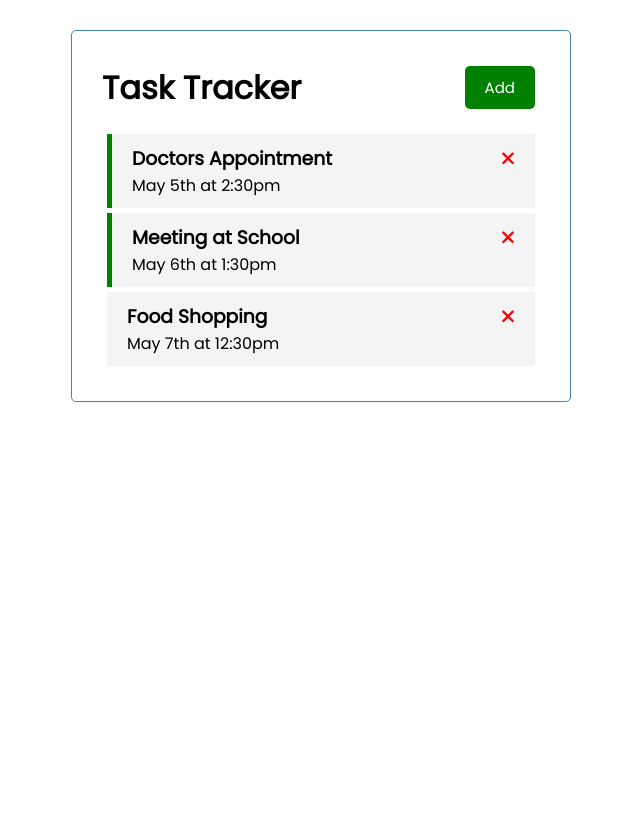
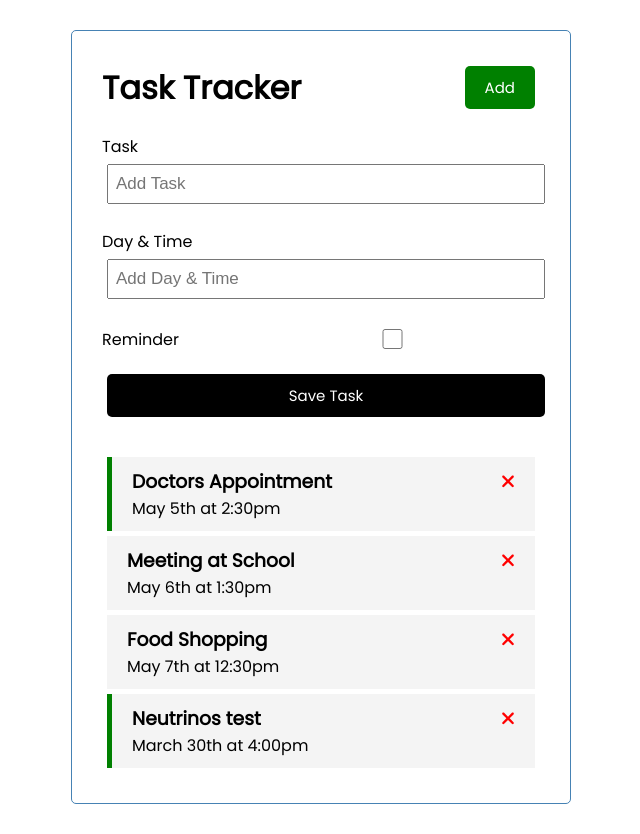
Before and after one commit to Sidharthkp/angular-app, an Angular app: page / in a window 1280 px wide. Shown: the whole page, without its empty margins (319-959 px from the left). Before the commit the page ends 800 px from the top, so only its background shows below. Built offline with nearby package versions, Linux system fonts and the light colour scheme; data requests are answered from the project's data file.

Commit message:
Adding taks completed and started toggle add

```diff
--- a/db.json
+++ b/db.json
@@ -10,13 +10,19 @@
       "id": 2,
       "text": "Meeting at School",
       "day": "May 6th at 1:30pm",
-      "reminder": true
+      "reminder": false
     },
     {
       "id": 3,
       "text": "Food Shopping",
       "day": "May 7th at 12:30pm",
       "reminder": false
+    },
+    {
+      "text": "Neutrinos test",
+      "day": "March 30th at 4:00pm",
+      "reminder": true,
+      "id": 4
     }
   ]
 }
--- /dev/null
+++ b/src/app/components/add-task/add-task.component.css
@@ -0,0 +1,3 @@
+.add-form {
+    margin-bottom: 40px;
+}
--- /dev/null
+++ b/src/app/components/add-task/add-task.component.html
@@ -0,0 +1,15 @@
+<form class="add-form" (ngSubmit)="onSubmit()">
+    <div class="form-control">
+        <label for="text">Task</label>
+        <input type="text" name="text" [(ngModel)]="text" id="text" placeholder="Add Task"/>
+    </div>
+    <div class="form-control">
+        <label for="day">Day & Time</label>
+        <input type="text" name="day" [(ngModel)]="day" id="day" placeholder="Add Day & Time"/>
+    </div>
+    <div class="form-control form-control-check">
+        <label for="reminder">Reminder</label>
+        <input type="checkbox" name="reminder" [(ngModel)]="reminder" id="reminder"/>
+    </div>
+    <input type="submit" value="Save Task" class="btn btn-block">
+</form>
--- /dev/null
+++ b/src/app/components/add-task/add-task.component.ts
@@ -0,0 +1,33 @@
+import { Component, Output, EventEmitter } from '@angular/core';
+import { Task } from '../../Task'
+
+@Component({
+  selector: 'app-add-task',
+  templateUrl: './add-task.component.html',
+  styleUrls: ['./add-task.component.css']
+})
+export class AddTaskComponent {
+  @Output() onAddTask: EventEmitter<Task> = new EventEmitter();
+  text!: string;
+  day!: string;
+  reminder: boolean = false;
+
+  onSubmit() {
+    if (!this.text) {
+      alert('Please add a tast!');
+      return;
+    }
+
+    const newTask = {
+      text: this.text,
+      day: this.day,
+      reminder: this.reminder
+    }
+
+    this.onAddTask.emit(newTask);
+
+    this.text = '';
+    this.day = '';
+    this.reminder = false;
+  }
+}
--- a/src/app/components/tasks/tasks.component.html
+++ b/src/app/components/tasks/tasks.component.html
@@ -1,2 +1,3 @@
+<app-add-task (onAddTask)="addTask($event)"></app-add-task>
 <app-task-item *ngFor="let task of tasks" [task]="task" (onDeleteTask)="deleteTask(task)"
-    (onToggleReminder)="toggleReminder(task)">{{task.text}}</app-task-item>
+    (onToggleReminder)="toggleReminder(task)"></app-task-item>
--- a/src/app/components/tasks/tasks.component.ts
+++ b/src/app/components/tasks/tasks.component.ts
@@ -24,4 +24,8 @@ export class TasksComponent {
     task.reminder = !task.reminder;
     this.taskService.updateTaskReminder(task).subscribe();
   }
+
+  addTask(task: Task) {
+    this.taskService.addTask(task).subscribe((task) => (this.tasks.push(task)));
+  }
 }
--- a/src/app/services/task.service.ts
+++ b/src/app/services/task.service.ts
@@ -30,4 +30,8 @@ export class TaskService {
     const url = `${this.apiUrl}/${task.id}`;
     return this.http.put<Task>(url, task, httpOptions);
   }
+
+  addTask(task: Task): Observable<Task> {
+    return  this.http.post<Task>(this.apiUrl, task, httpOptions);
+  }
 }
```
Also changed, not shown: src/app/app.module.ts (+6 -2 lines), src/app/services/ui.service.ts (added, +21 -0 lines), 2 other files (tests, documents, lock files or other folders).
